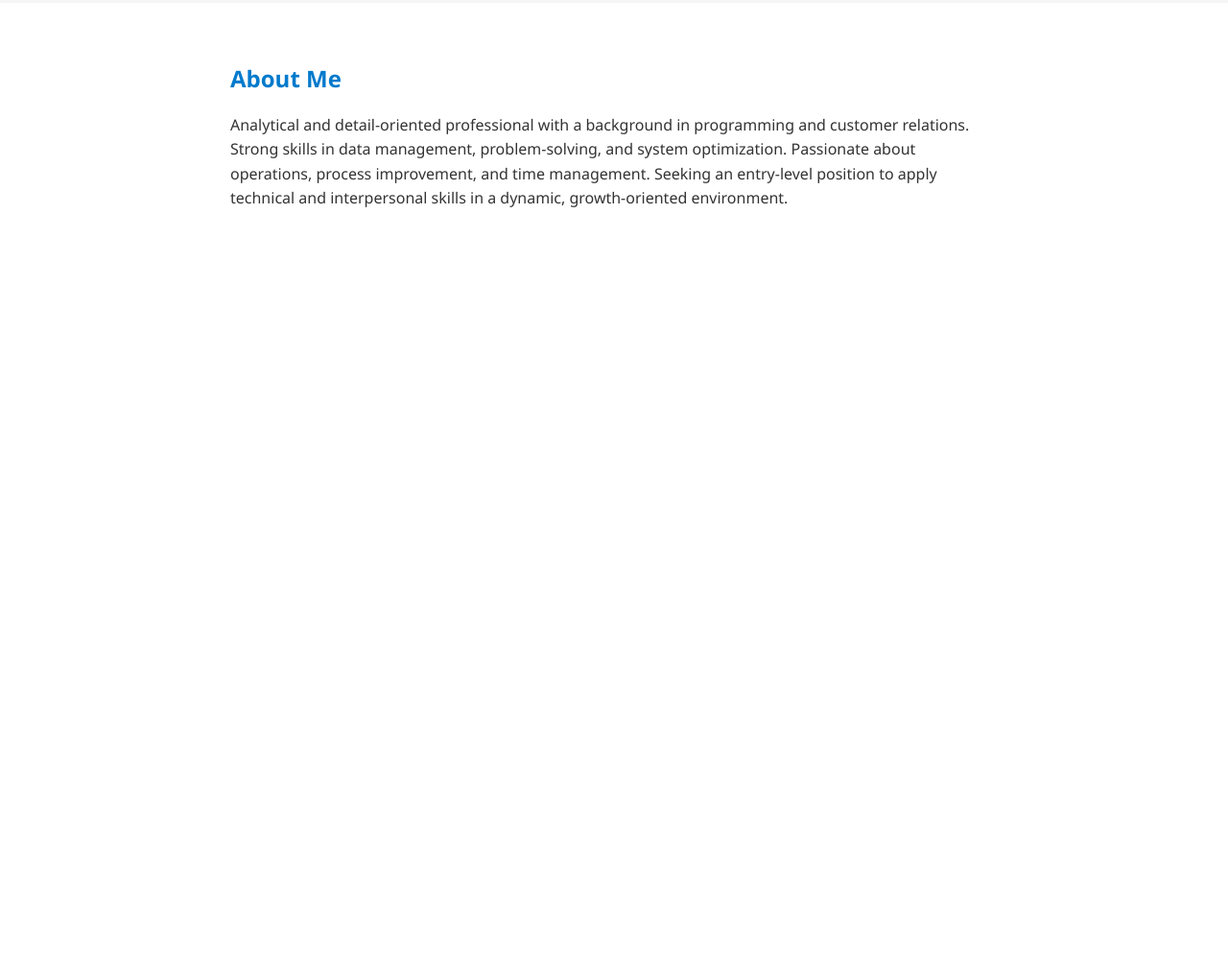
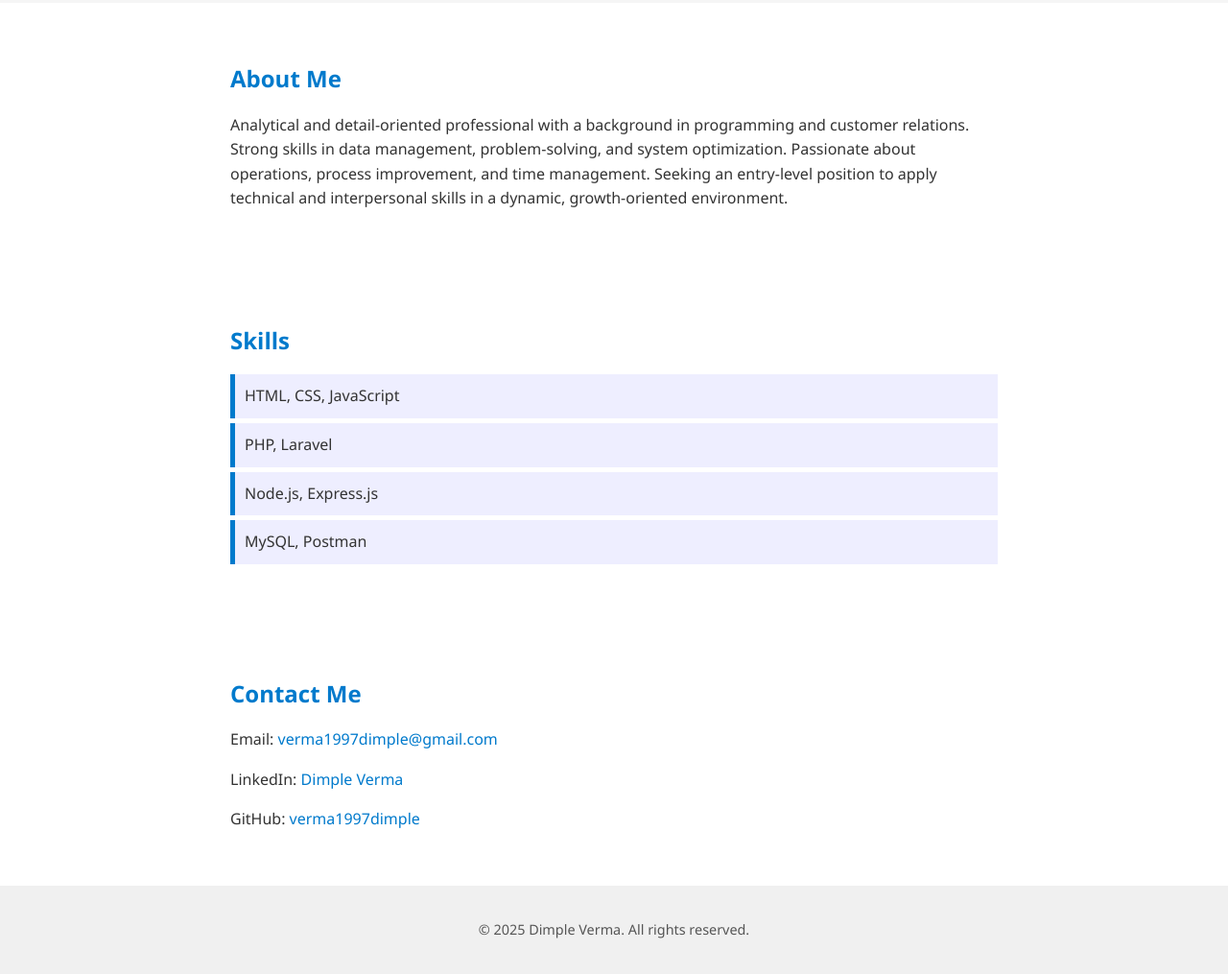
Before and after one commit to verma1997dimple/portfolio, a plain HTML site: page index.html in a window 1280 px wide. Shown: the part 265-1280 px from the top of the page at 96% size. Before the commit the page ends 800 px from the top, so only its background shows below. Drawn offline with Linux system fonts and the light colour scheme.

Commit message:
Update index.html

```diff
--- a/index.html
+++ b/index.html
@@ -24,3 +24,28 @@
   </section>
 
   <section class="skills">
+    <h2>Skills</h2>
+    <ul>
+      <li>HTML, CSS, JavaScript</li>
+      <li>PHP, Laravel</li>
+      <li>Node.js, Express.js</li>
+      <li>MySQL, Postman</li>
+    </ul>
+  </section>
+
+  <section class="contact">
+    <h2>Contact Me</h2>
+    <p>Email: <a href="mailto:verma1997dimple@gmail.com">verma1997dimple@gmail.com</a></p>
+    <p>LinkedIn: <a href="https://www.linkedin.com/in/dimple-verma-4707221a0/" target="_blank">Dimple Verma</a></p>
+    <p>GitHub: <a href="https://github.com/verma1997dimple" target="_blank">verma1997dimple</a></p>
+  </section>
+
+  <button id="topBtn" title="Go to top">↑</button>
+
+  <footer>
+    <p>&copy; 2025 Dimple Verma. All rights reserved.</p>
+  </footer>
+
+  <script src="script.js"></script>
+</body>
+</html>
```
